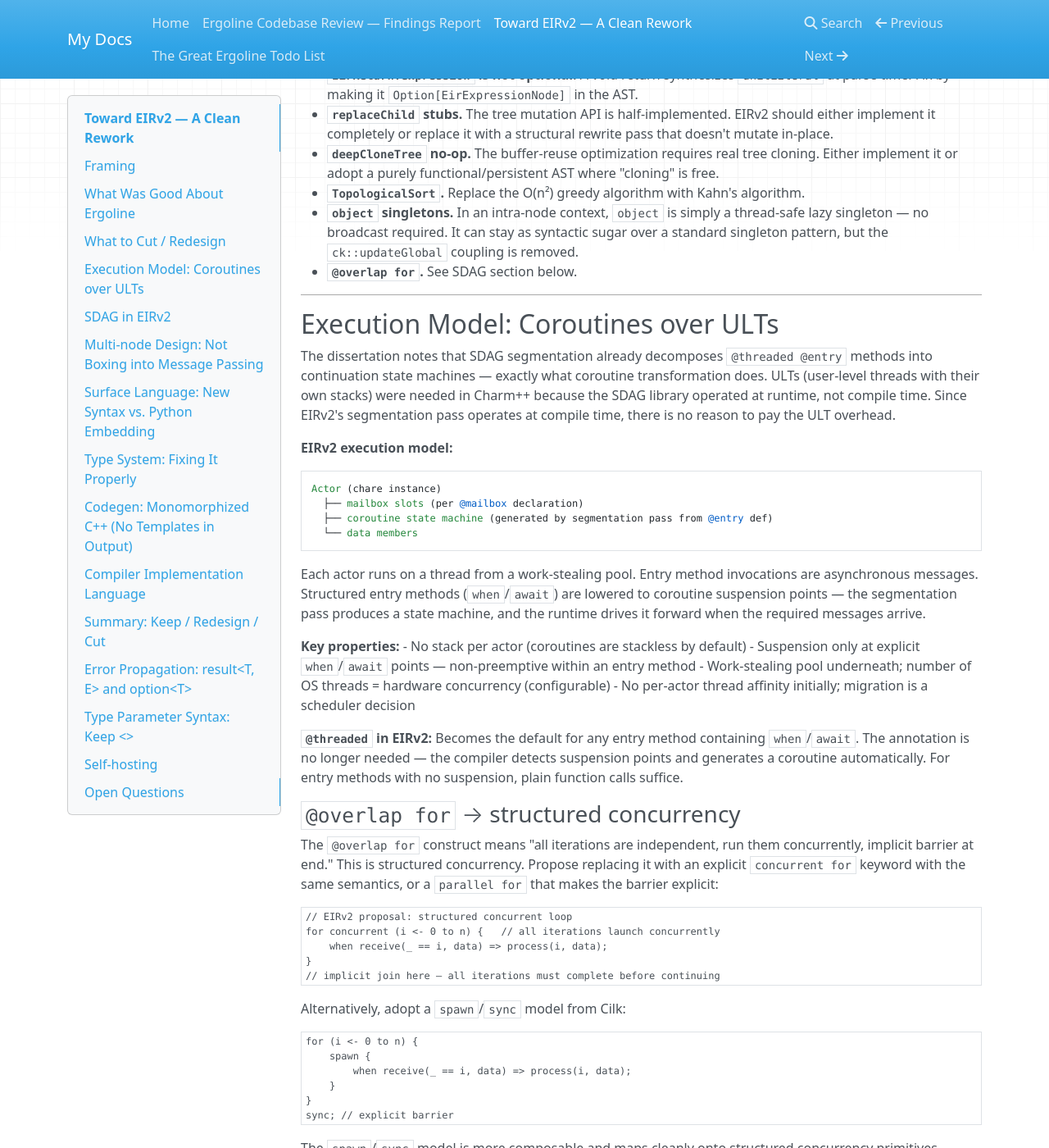
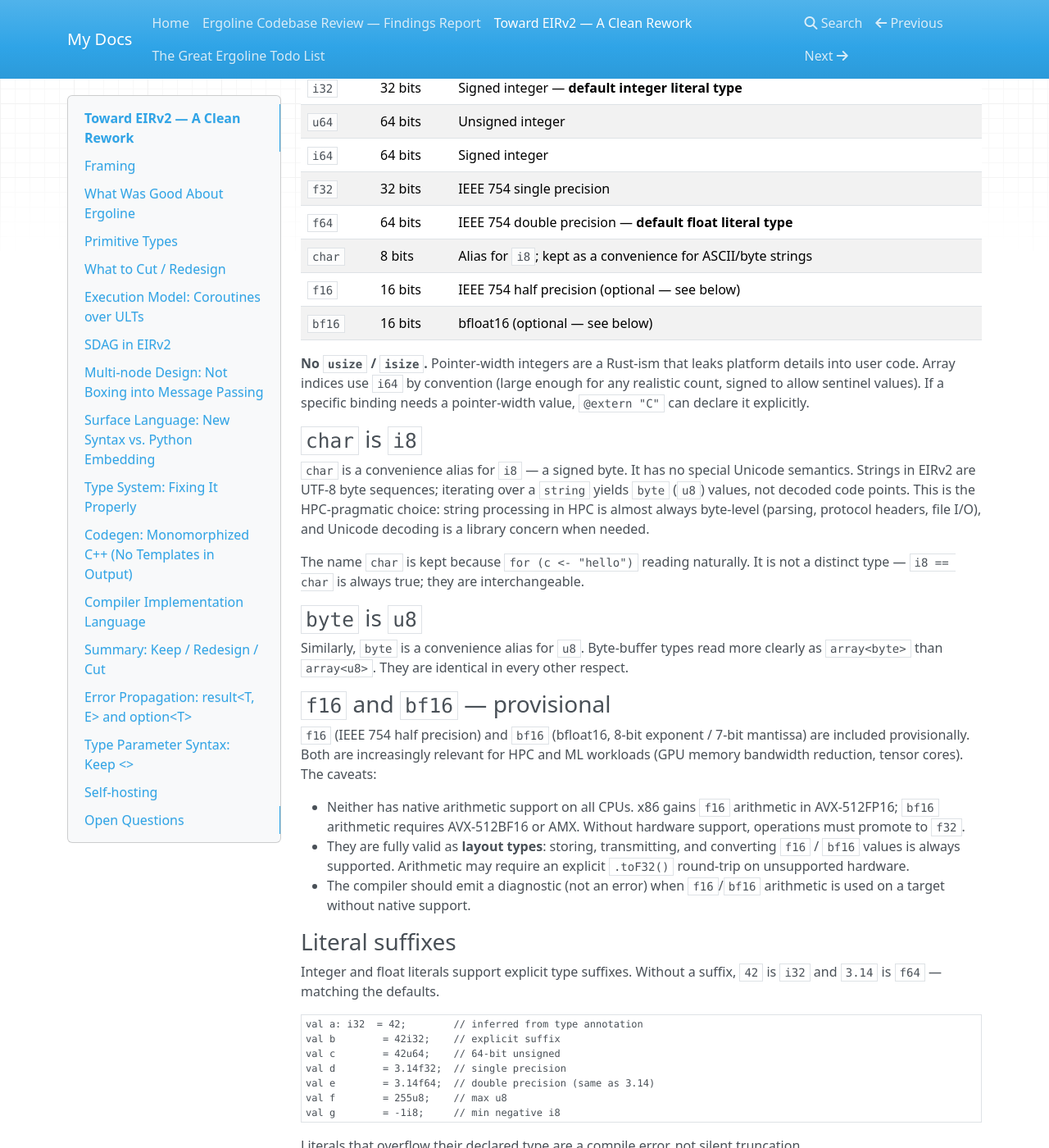
Before and after one commit to jszaday/ergoline, an MkDocs documentation site: the page built from docs/eirv2.md, in a window 1280 px wide and 1400 px high, scrolled down 1860 px. Shown: the whole window at 82% size. Built offline with MkDocs 1.6.1, drawn with Linux system fonts in a browser that asks for light colours; nearby versions of some CDN libraries; some of the changed text lies outside the part shown.

Commit message:
Add explicit primitive type system to EIRv2 design
No unsized types: int/long/short/double are gone. Explicit i8..i64,
u8..u64, f32/f64, bool, with byte=u8 and char=i8 as convenience aliases.
Provisional f16/bf16 with notes on hardware support requirements.
Literal suffixes, overflow-as-error, and a v1 migration table.

Co-Authored-By: Claude Sonnet 4.6 (1M context) <noreply@anthropic.com>

````diff
--- a/docs/eirv2.md
+++ b/docs/eirv2.md
@@ -56,6 +56,108 @@ Before cutting, it's worth naming what worked well and should survive in some fo
   for template instantiation is the right approach.
 - **FastParse.** The FastParse parser is clean and maintainable. The decision to move away
   from ANTLR4 was correct.
+
+---
+
+## Primitive Types
+
+### No unsized types
+
+Ergoline v1 inherited C's loosely-sized primitives: `int` (aliased to `std::int32_t` but
+named as if platform-dependent), `long`, `short`, `double`, `char`. In an HPC context —
+where data layout, SIMD width, serialization format, and wire protocol all depend on
+knowing exact sizes — this is a footgun. EIRv2 eliminates all unsized primitive names.
+
+Every numeric type has an explicit width. There are no surprises about layout.
+
+### The primitive type table
+
+| Type | Width | Description |
+|------|-------|-------------|
+| `bool` | 1 byte | Boolean — `true` or `false` |
+| `byte` | 1 byte | Alias for `u8`; for byte buffers and I/O |
+| `u8` | 8 bits | Unsigned integer |
+| `i8` | 8 bits | Signed integer |
+| `u16` | 16 bits | Unsigned integer |
+| `i16` | 16 bits | Signed integer |
+| `u32` | 32 bits | Unsigned integer |
+| `i32` | 32 bits | Signed integer — **default integer literal type** |
+| `u64` | 64 bits | Unsigned integer |
+| `i64` | 64 bits | Signed integer |
+| `f32` | 32 bits | IEEE 754 single precision |
+| `f64` | 64 bits | IEEE 754 double precision — **default float literal type** |
+| `char` | 8 bits | Alias for `i8`; kept as a convenience for ASCII/byte strings |
+| `f16` | 16 bits | IEEE 754 half precision (optional — see below) |
+| `bf16` | 16 bits | bfloat16 (optional — see below) |
+
+**No `usize` / `isize`.** Pointer-width integers are a Rust-ism that leaks platform
+details into user code. Array indices use `i64` by convention (large enough for any
+realistic count, signed to allow sentinel values). If a specific binding needs a
+pointer-width value, `@extern "C"` can declare it explicitly.
+
+### `char` is `i8`
+
+`char` is a convenience alias for `i8` — a signed byte. It has no special Unicode
+semantics. Strings in EIRv2 are UTF-8 byte sequences; iterating over a `string` yields
+`byte` (`u8`) values, not decoded code points. This is the HPC-pragmatic choice: string
+processing in HPC is almost always byte-level (parsing, protocol headers, file I/O), and
+Unicode decoding is a library concern when needed.
+
+The name `char` is kept because `for (c <- "hello")` reading naturally. It is not a
+distinct type — `i8 == char` is always true; they are interchangeable.
+
+### `byte` is `u8`
+
+Similarly, `byte` is a convenience alias for `u8`. Byte-buffer types read more clearly
+as `array<byte>` than `array<u8>`. They are identical in every other respect.
+
+### `f16` and `bf16` — provisional
+
+`f16` (IEEE 754 half precision) and `bf16` (bfloat16, 8-bit exponent / 7-bit mantissa)
+are included provisionally. Both are increasingly relevant for HPC and ML workloads
+(GPU memory bandwidth reduction, tensor cores). The caveats:
+
+- Neither has native arithmetic support on all CPUs. x86 gains `f16` arithmetic in
+  AVX-512FP16; `bf16` arithmetic requires AVX-512BF16 or AMX. Without hardware support,
+  operations must promote to `f32`.
+- They are fully valid as **layout types**: storing, transmitting, and converting `f16`
+  / `bf16` values is always supported. Arithmetic may require an explicit `.toF32()`
+  round-trip on unsupported hardware.
+- The compiler should emit a diagnostic (not an error) when `f16`/`bf16` arithmetic is
+  used on a target without native support.
+
+### Literal suffixes
+
+Integer and float literals support explicit type suffixes. Without a suffix, `42` is
+`i32` and `3.14` is `f64` — matching the defaults.
+
+```ergoline
+val a: i32  = 42;        // inferred from type annotation
+val b        = 42i32;    // explicit suffix
+val c        = 42u64;    // 64-bit unsigned
+val d        = 3.14f32;  // single precision
+val e        = 3.14f64;  // double precision (same as 3.14)
+val f        = 255u8;    // max u8
+val g        = -1i8;     // min negative i8
+```
+
+Literals that overflow their declared type are a compile error, not silent truncation.
+
+### What this replaces from v1
+
+| Ergoline v1 | EIRv2 | Notes |
+|-------------|-------|-------|
+| `int` | `i32` | Same underlying type; explicit name |
+| `long` | `i64` | Same underlying type; explicit name |
+| `short` | `i16` | Same underlying type; explicit name |
+| `double` | `f64` | Same underlying type; explicit name |
+| `float` (EirFloatLiteral, labeled "double") | `f32` | The v1 naming bug is gone |
+| `char` | `char` / `i8` | Now explicit alias; no semantic change |
+| `bool` | `bool` | Unchanged |
+
+No source-level migration path is provided for the name changes — this is a clean break.
+The v1 names (`int`, `long`, `double`, etc.) are not reserved; they could be user-defined
+type aliases if someone wants them, but the STL does not define them.
 
 ---
 
@@ -525,12 +627,17 @@ design stabilizes, rewrite in Rust. The two implementations can coexist during t
 - `import`/`package` module system
 - Infix identifiers as operators
 - Implicit variables/parameters
+- Primitives: `bool`, `byte`/`u8`, `i8`, `u16`, `i16`, `u32`, `i32`, `u64`, `i64`,
+  `f32`, `f64`, `char` (= `i8`), provisional `f16`/`bf16`
 - Core STL: `array`, `slice`, `queue`, `map`, `string`, `option`, `result`, `either`,
   `range`, `iterator`/`iterable`, `future`, `channel`, `dht`, `uid`, `math`, `status` trait
 - `@system` FFI (compiled path)
-- FastParse grammar as starting point
+- FastParse grammar as starting point (with primitive names updated)
 
 ### Redesign
+- **Primitive types:** `int`→`i32`, `long`→`i64`, `short`→`i16`, `double`→`f64`,
+  `float` (mislabeled in v1) → `f32`; `char` kept as alias for `i8`; `byte` alias for `u8`;
+  no unsized types, no silent platform-dependent sizing
 - Error propagation: `result<T, E>` + `?` + `!` operators replace exceptions and absl macros
 - Type hierarchy: separate `EirTemplateArgument`/`EirTypeAlias` from `EirType`
 - Variance: implement correctly via monomorphization
````
